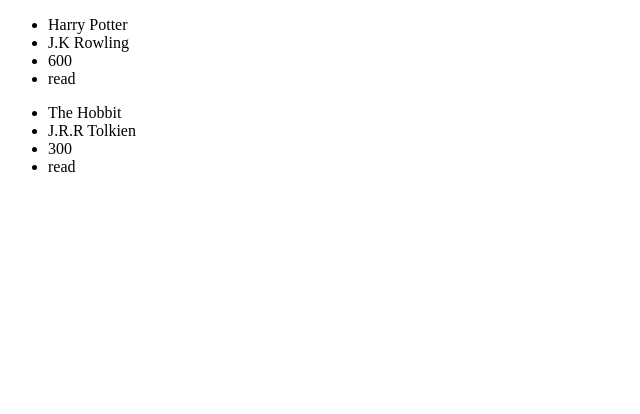
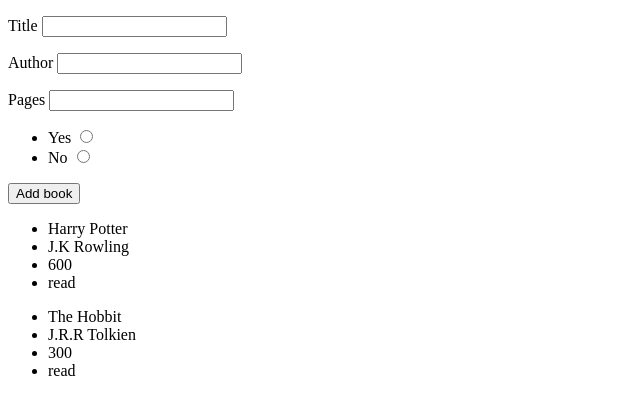
Before and after one commit to Gavo51/Library, a website: page index.html in a window 1280 px wide. Shown: the whole page, without its empty margins (0-640 px from the left). Drawn offline with Linux system fonts and the light colour scheme.

Commit message:
Create basic form to add new books

```diff
--- a/index.html
+++ b/index.html
@@ -9,6 +9,53 @@
     <title>Library</title>
   </head>
   <body>
-    <div class="library-container"></div>
+    <section class="left-section">
+      <div class="form-container">
+        <form action="">
+          <section>
+            <p>
+              <label for="title">Title</label>
+              <input type="text" id="title" name="book_title" />
+            </p>
+            <p>
+              <label for="author">Author</label>
+              <input type="text" id="author" name="book_author" />
+            </p>
+            <p>
+              <label for="pages">Pages</label>
+              <input type="text" id="pages" name="book_pages" />
+            </p>
+            <ul>
+              <li>
+                <label for="option_1">Yes</label>
+                <input
+                  type="radio"
+                  id="option1"
+                  name="read_status"
+                  value="read"
+                />
+              </li>
+              <li>
+                <label for="option_2">No</label>
+                <input
+                  type="radio"
+                  id="option2"
+                  name="read_status"
+                  value="not_read"
+                />
+              </li>
+            </ul>
+          </section>
+          <section>
+            <p>
+              <button type="submit">Add book</button>
+            </p>
+          </section>
+        </form>
+      </div>
+    </section>
+    <section class="right-section">
+      <div class="library-container"></div>
+    </section>
   </body>
 </html>
--- a/script.js
+++ b/script.js
@@ -1,4 +1,4 @@
-const displayContainer = document.querySelector(".library-container");
+const libraryContainer = document.querySelector(".library-container");
 
 const myLibrary = [];
 
@@ -24,14 +24,14 @@
     const bookInfoCard = document.createElement("div");
     const bookInfoList = document.createElement("ul");
 
-    Object.keys(book).forEach((item) => {
+    Object.values(book).forEach((value) => {
       const listItem = document.createElement("li");
-      listItem.textContent = book[item];
+      listItem.textContent = value;
       bookInfoList.appendChild(listItem);
     });
 
     bookInfoCard.appendChild(bookInfoList);
-    displayContainer.appendChild(bookInfoCard);
+    libraryContainer.appendChild(bookInfoCard);
   });
 }
 
```
